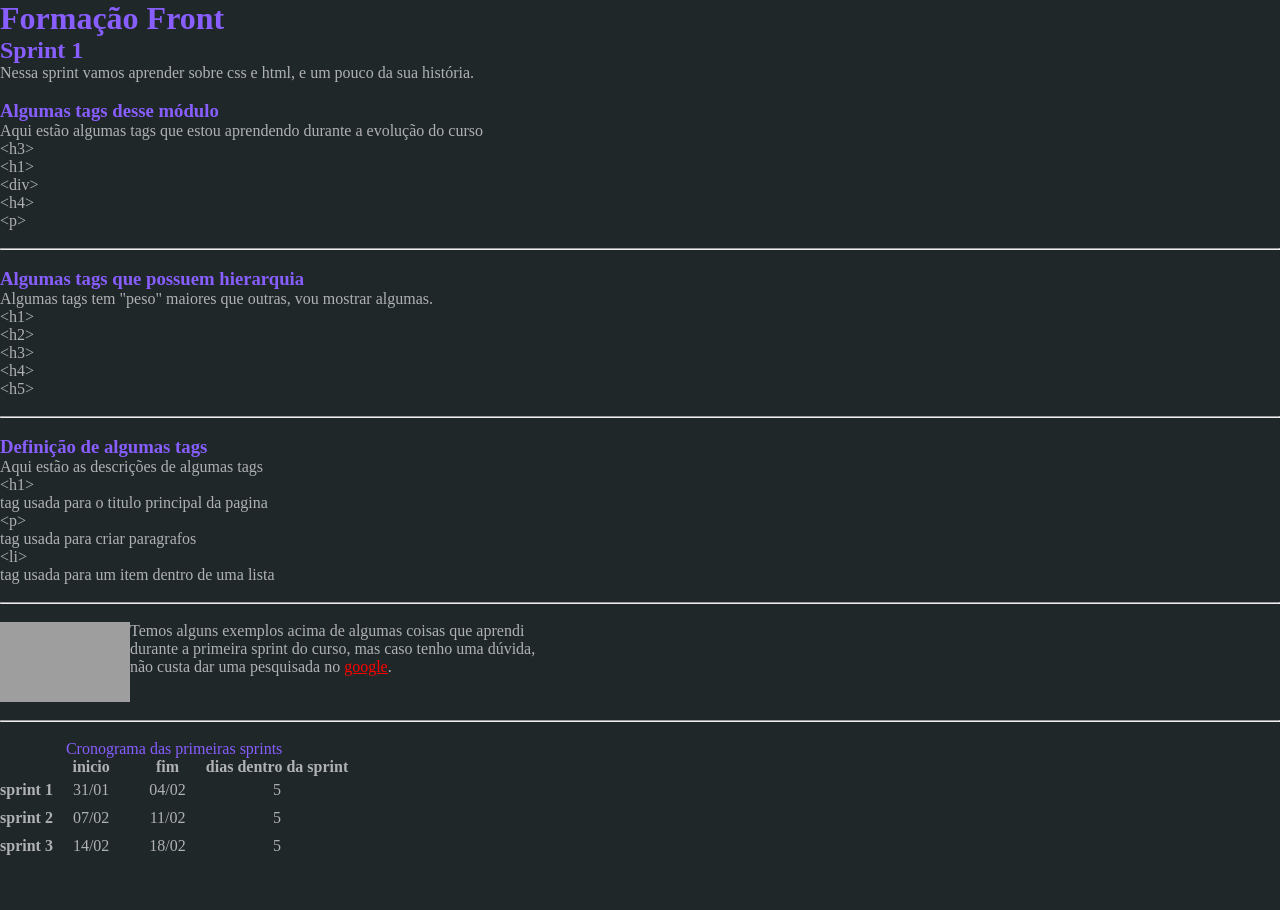
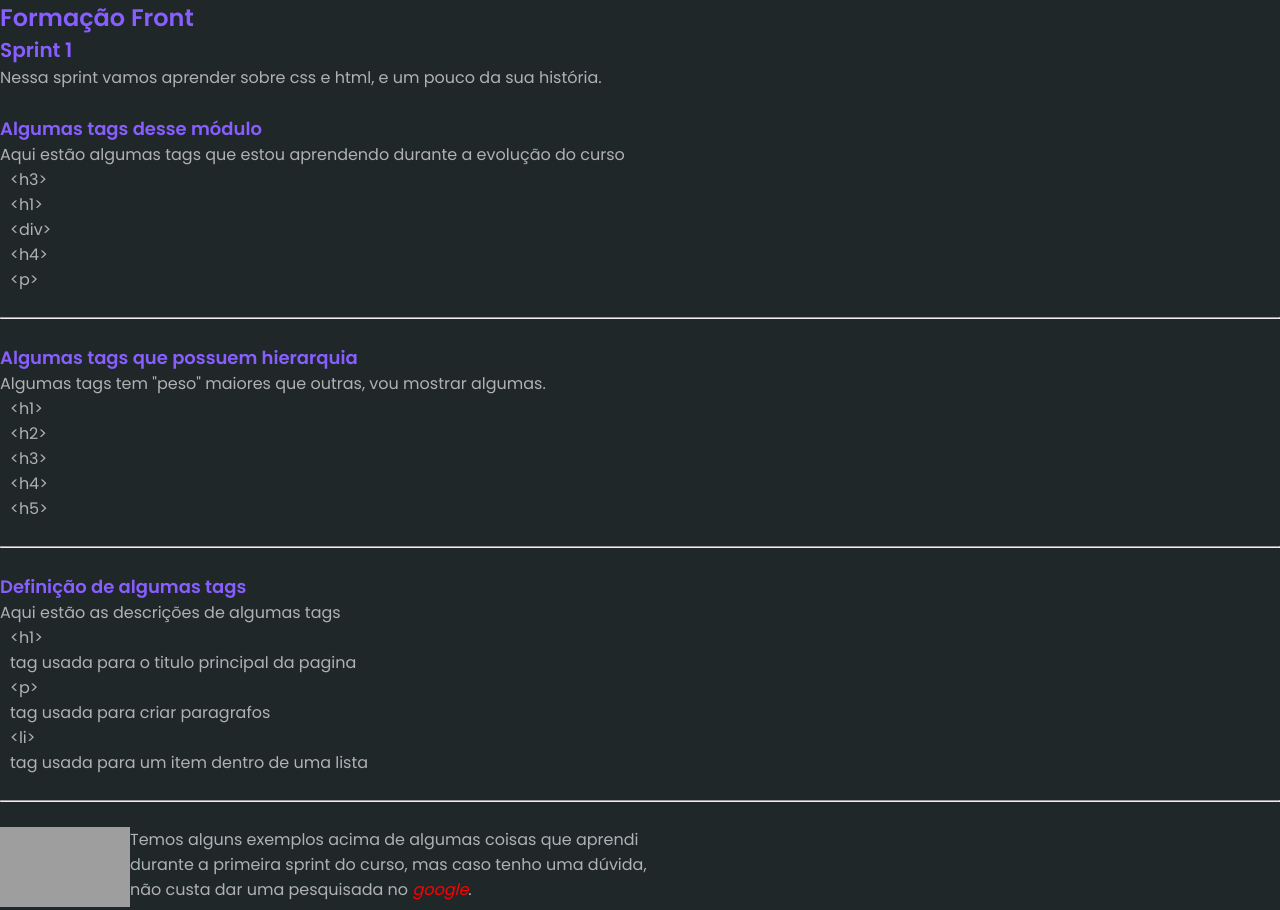
Before and after one commit to lucastsutsumi/formacao-front-BRQ, a plain HTML site: page exercicios.html in a window 1280 px wide. Shown: the top 910 px of the page. Before the commit the page ends 860 px from the top, so only its background shows below. Drawn offline with Linux system fonts and the light colour scheme; grey boxes are pictures that could not be loaded.

Commit message:
add external font and change fonts style

```diff
--- a/_css/estilo.css
+++ b/_css/estilo.css
@@ -18,15 +18,40 @@
 
 body {
   background-color: var(--background);
+
+  font-family: 'Poppins', sans-serif;
+  font-weight: 400;
   color: var(--text-body);
 }
 
 .title {
   color: var(--text-title);
+  font-weight: 600;
+}
+
+h1.title {
+  font-size: 24px;
+}
+
+h2.title {
+  font-size: 20px;
+}
+
+h3.title {
+  font-size: 18px;
+}
+
+ul,
+ol,
+dt,
+dl {
+  text-indent: 10px;
 }
 
 a {
   color: red;
+  text-decoration: none;
+  font-style: oblique;
 }
 
 table {
--- a/exercicios.html
+++ b/exercicios.html
@@ -1,11 +1,17 @@
 <!DOCTYPE html>
 <html lang="pt-br">
   <head>
+    <link rel="preconnect" href="https://fonts.gstatic.com" />
+
     <meta charset="utf-8" />
     <meta name="viewport" content="width=device-width, initial-scale=1.0" />
     <title>Formação Front</title>
 
     <link rel="stylesheet" href="_css/estilo.css" />
+    <link
+      href="https://fonts.googleapis.com/css2?family=Poppins:wght@400;500;600&display=swap"
+      rel="stylesheet"
+    />
   </head>
   <body>
     <main>
```
